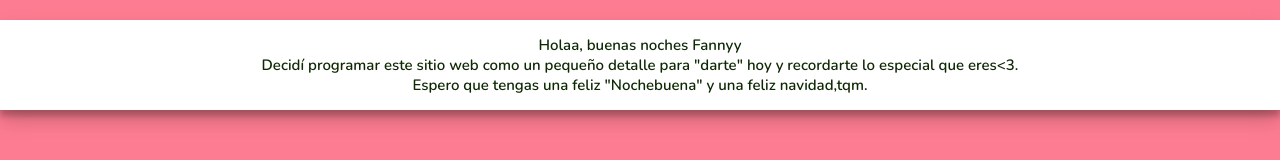
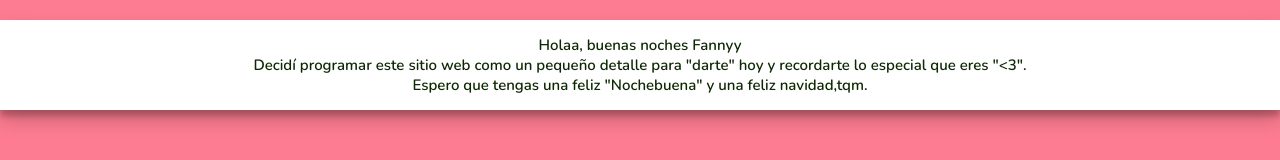
Before and after one commit to Telescopio/Correcaminos, a plain HTML site: page index.html in a window 1280 px wide. Shown: the top 160 px of the page. Drawn offline with nearby package versions, Linux system fonts and the light colour scheme.

Commit message:
Update index.html

```diff
--- a/index.html
+++ b/index.html
@@ -117,7 +117,7 @@
 </head>
 <body>
     <div class="back">
-        <div class="bday">Holaa, buenas noches Fannyy <br>Decidí programar este sitio web como un pequeño detalle para "darte" hoy y recordarte lo especial que eres<3.<br> Espero que tengas una feliz "Nochebuena" y una feliz navidad,tqm.</div>
+        <div class="bday">Holaa, buenas noches Fannyy <br>Decidí programar este sitio web como un pequeño detalle para "darte" hoy y recordarte lo especial que eres "<3".<br> Espero que tengas una feliz "Nochebuena" y una feliz navidad,tqm.</div>
 
         <div class="elements">
             <div class="heart"></div>
```
